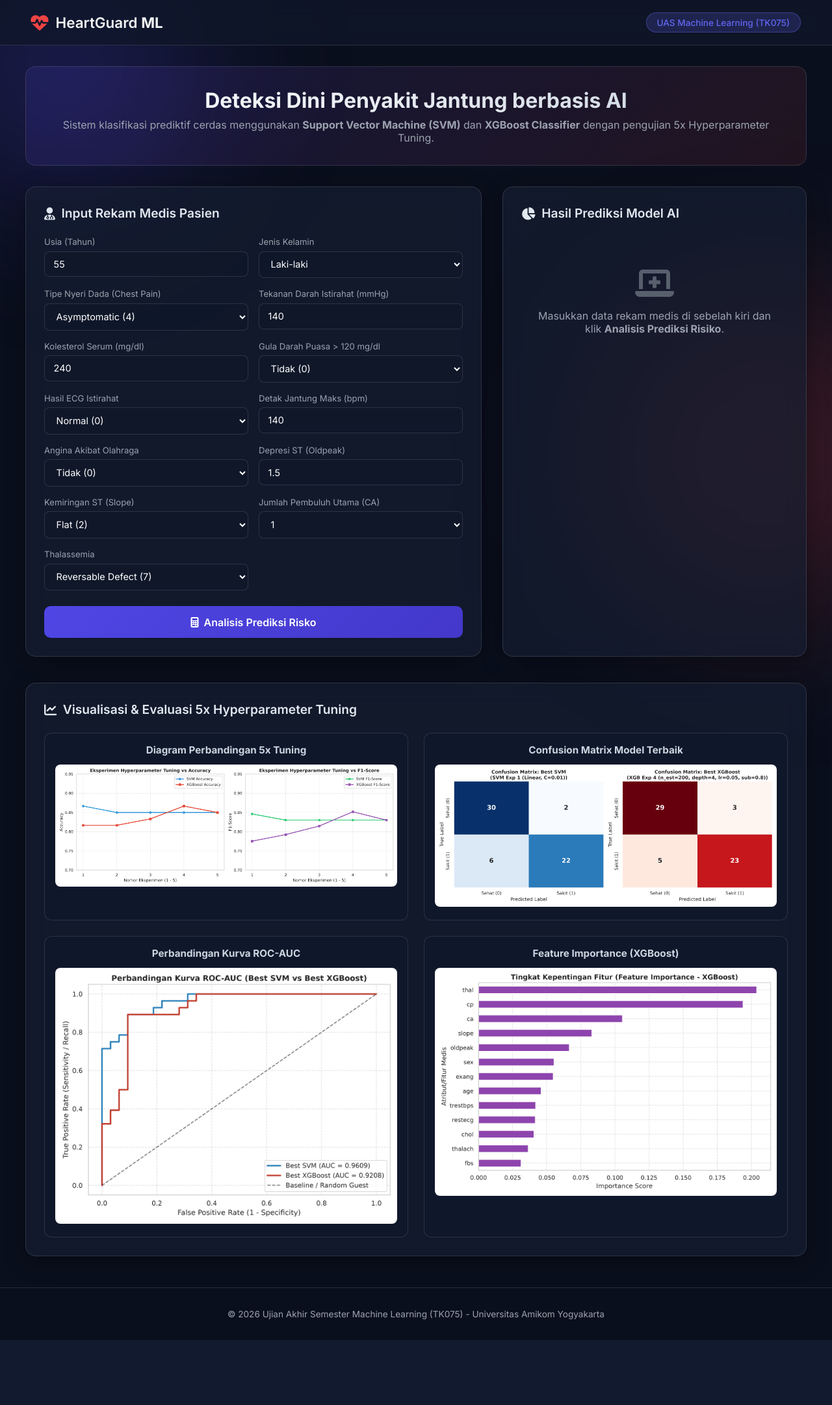
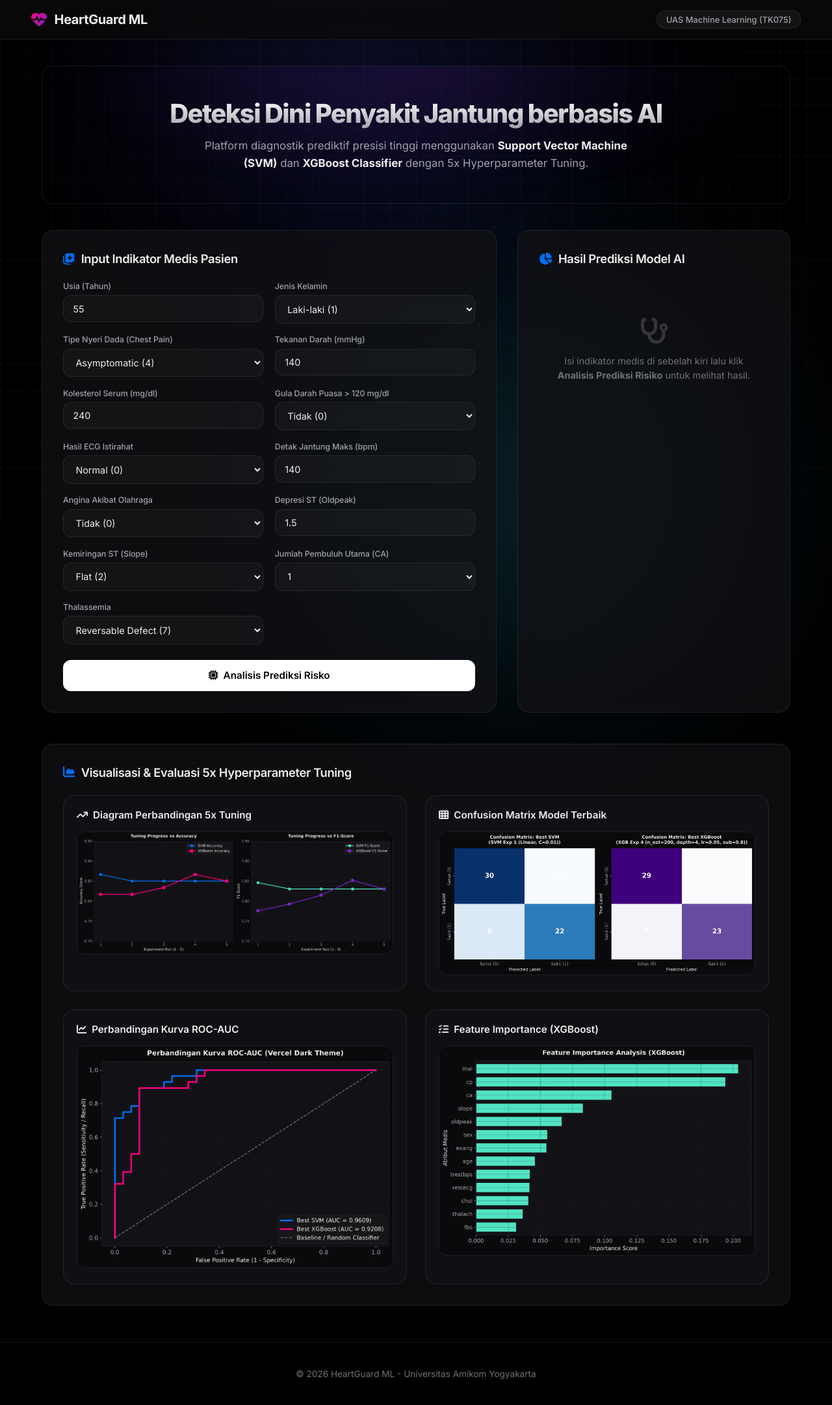
Before and after one commit to Badwolf90/UAS_Machine_Learning, a Flask app: page / in a window 1280 px wide. Shown: the whole page at 65% size. Before the commit the page ends 2063 px from the top, so only its background shows below. Run offline with Flask 3, Linux system fonts and the light colour scheme; parts of the project's set-up code (start-up, migrations or seed data) failed here and were passed over.

Commit message:
Upgrade UI & Chart visual design to Vercel and Notion modern dark theme aesthetic

```diff
--- a/static/css/style.css
+++ b/static/css/style.css
@@ -1,152 +1,206 @@
+/* Vercel & Notion Inspired Ultra-Modern Dark Aesthetics */
 :root {
-    --bg-dark: #0a0f1d;
-    --card-bg: rgba(22, 31, 52, 0.65);
-    --border-color: rgba(255, 255, 255, 0.12);
-    --primary-color: #4f46e5;
-    --primary-glow: #6366f1;
-    --accent-red: #ef4444;
-    --accent-green: #10b981;
-    --text-main: #f3f4f6;
-    --text-muted: #9ca3af;
+    --bg-main: #000000;
+    --bg-surface: #0a0a0c;
+    --bg-card: rgba(18, 18, 22, 0.75);
+    --bg-card-hover: rgba(26, 26, 32, 0.85);
+    --border-subtle: rgba(255, 255, 255, 0.08);
+    --border-glow: rgba(255, 255, 255, 0.16);
+
+    --vercel-blue: #0070f3;
+    --vercel-cyan: #50e3c2;
+    --vercel-purple: #7928ca;
+    --vercel-pink: #ff0080;
+
+    --accent-success: #10b981;
+    --accent-danger: #ef4444;
+    --accent-warning: #f59e0b;
+
+    --text-primary: #ededed;
+    --text-secondary: #a1a1aa;
+    --text-muted: #71717a;
+
+    --radius-sm: 8px;
+    --radius-md: 12px;
+    --radius-lg: 18px;
+    --font-family: 'Inter', -apple-system, BlinkMacSystemFont, 'Segoe UI', Roboto, sans-serif;
 }
 
 * {
     box-sizing: border-box;
     margin: 0;
     padding: 0;
-    font-family: 'Inter', sans-serif;
+    font-family: var(--font-family);
+    -webkit-font-smoothing: antialiased;
 }
 
 body {
-    background-color: var(--bg-dark);
-    color: var(--text-main);
+    background-color: var(--bg-main);
+    color: var(--text-primary);
     min-height: 100vh;
     overflow-x: hidden;
     position: relative;
 }
 
-.background-glob {
+/* Background Vercel Mesh Grid */
+body::before {
+    content: '';
     position: fixed;
-    border-radius: 50%;
-    filter: blur(120px);
-    z-index: -1;
+    top: 0;
+    left: 0;
+    width: 100%;
+    height: 100%;
+    background-image:
+        linear-gradient(to right, rgba(255, 255, 255, 0.03) 1px, transparent 1px),
+        linear-gradient(to bottom, rgba(255, 255, 255, 0.03) 1px, transparent 1px);
+    background-size: 40px 40px;
+    z-index: -2;
+    pointer-events: none;
 }
 
-.glob-1 {
-    width: 400px;
-    height: 400px;
-    background: rgba(79, 70, 229, 0.25);
-    top: -100px;
-    left: -100px;
+.ambient-glow {
+    position: fixed;
+    width: 600px;
+    height: 600px;
+    border-radius: 50%;
+    filter: blur(140px);
+    opacity: 0.18;
+    z-index: -1;
+    pointer-events: none;
 }
 
-.glob-2 {
-    width: 500px;
-    height: 500px;
-    background: rgba(239, 68, 68, 0.2);
-    bottom: -150px;
-    right: -150px;
+.glow-top {
+    top: -200px;
+    left: 20%;
+    background: radial-gradient(circle, var(--vercel-purple), var(--vercel-blue));
 }
 
+.glow-bottom {
+    bottom: -250px;
+    right: 15%;
+    background: radial-gradient(circle, var(--vercel-cyan), var(--vercel-blue));
+}
+
+/* Header & Navbar */
 .navbar {
     display: flex;
     justify-content: space-between;
     align-items: center;
-    padding: 1.2rem 3rem;
-    background: rgba(15, 23, 42, 0.8);
-    backdrop-filter: blur(12px);
-    border-bottom: 1px solid var(--border-color);
+    padding: 1rem 3rem;
+    background: rgba(10, 10, 12, 0.8);
+    backdrop-filter: blur(16px);
+    border-bottom: 1px solid var(--border-subtle);
+    position: sticky;
+    top: 0;
+    z-index: 100;
 }
 
 .logo {
     display: flex;
     align-items: center;
     gap: 0.75rem;
-    font-size: 1.4rem;
-    font-weight: 600;
+    font-size: 1.25rem;
+    font-weight: 700;
+    letter-spacing: -0.02em;
 }
 
-.logo-icon {
-    color: var(--accent-red);
-    font-size: 1.6rem;
-    animation: pulse 1.8s infinite;
-}
-
-@keyframes pulse {
-    0% { transform: scale(1); }
-    50% { transform: scale(1.15); }
-    100% { transform: scale(1); }
+.logo i {
+    background: linear-gradient(135deg, var(--vercel-pink), var(--vercel-purple));
+    -webkit-background-clip: text;
+    -webkit-text-fill-color: transparent;
+    font-size: 1.5rem;
 }
 
 .badge-tag {
-    background: rgba(99, 102, 241, 0.2);
-    color: var(--primary-glow);
-    border: 1px solid rgba(99, 102, 241, 0.4);
-    padding: 0.4rem 1rem;
+    background: rgba(255, 255, 255, 0.05);
+    border: 1px solid var(--border-subtle);
+    color: var(--text-secondary);
+    padding: 0.35rem 0.85rem;
     border-radius: 20px;
-    font-size: 0.85rem;
+    font-size: 0.8rem;
     font-weight: 500;
 }
 
 .container {
-    max-width: 1250px;
-    margin: 2rem auto;
+    max-width: 1200px;
+    margin: 2.5rem auto;
     padding: 0 1.5rem;
 }
 
+/* Vercel Style Hero */
 .hero-card {
     text-align: center;
-    margin-bottom: 2rem;
-    padding: 2rem;
-    background: linear-gradient(135deg, rgba(79, 70, 229, 0.15), rgba(239, 68, 68, 0.1));
-    border-radius: 16px;
-    border: 1px solid var(--border-color);
+    padding: 3rem 2rem;
+    margin-bottom: 2.5rem;
+    background: radial-gradient(ellipse at top, rgba(121, 40, 202, 0.12), transparent 70%);
+    border-radius: var(--radius-lg);
+    border: 1px solid var(--border-subtle);
 }
 
 .hero-card h1 {
-    font-size: 2rem;
-    font-weight: 700;
-    margin-bottom: 0.5rem;
-    background: linear-gradient(to right, #ffffff, #cbd5e1);
+    font-size: 2.5rem;
+    font-weight: 800;
+    letter-spacing: -0.04em;
+    margin-bottom: 0.75rem;
+    background: linear-gradient(180deg, #ffffff 0%, #a1a1aa 100%);
     -webkit-background-clip: text;
     -webkit-text-fill-color: transparent;
 }
 
 .hero-card p {
-    color: var(--text-muted);
-    font-size: 1rem;
+    color: var(--text-secondary);
+    font-size: 1.05rem;
+    max-width: 700px;
+    margin: 0 auto;
+    line-height: 1.6;
 }
 
+.hero-card p strong {
+    color: var(--text-primary);
+}
+
+/* Dashboard Layout */
 .dashboard-grid {
     display: grid;
-    grid-template-columns: 1.2fr 0.8fr;
+    grid-template-columns: 1.25fr 0.75fr;
     gap: 2rem;
-    margin-bottom: 2.5rem;
+    margin-bottom: 3rem;
 }
 
 .glass-card {
-    background: var(--card-bg);
-    backdrop-filter: blur(16px);
-    border: 1px solid var(--border-color);
-    border-radius: 16px;
-    padding: 1.75rem;
-    box-shadow: 0 8px 32px 0 rgba(0, 0, 0, 0.37);
+    background: var(--bg-card);
+    backdrop-filter: blur(20px);
+    border: 1px solid var(--border-subtle);
+    border-radius: var(--radius-lg);
+    padding: 2rem;
+    transition: all 0.3s cubic-bezier(0.16, 1, 0.3, 1);
 }
 
-.glass-card h2 {
-    font-size: 1.2rem;
+.glass-card:hover {
+    border-color: var(--border-glow);
+    box-shadow: 0 12px 40px rgba(0, 0, 0, 0.4);
+}
+
+.card-title {
+    font-size: 1.15rem;
     font-weight: 600;
+    letter-spacing: -0.02em;
     margin-bottom: 1.5rem;
     display: flex;
     align-items: center;
     gap: 0.6rem;
-    color: #e2e8f0;
+    color: var(--text-primary);
 }
 
+.card-title i {
+    color: var(--vercel-blue);
+}
+
+/* Form Controls - Notion Style */
 .form-grid {
     display: grid;
     grid-template-columns: repeat(2, 1fr);
-    gap: 1rem;
+    gap: 1.1rem;
     margin-bottom: 1.5rem;
 }
 
@@ -157,81 +211,96 @@ body {
 }
 
 .input-group label {
-    font-size: 0.82rem;
-    color: var(--text-muted);
-
+    font-size: 0.78rem;
+    font-weight: 500;
+    color: var(--text-secondary);
+    letter-spacing: -0.01em;
 }
 
 .input-group input, .input-group select {
-    background: rgba(15, 23, 42, 0.7);
-    border: 1px solid var(--border-color);
-    color: #fff;
-    padding: 0.65rem 0.85rem;
-    border-radius: 8px;
+    background: rgba(255, 255, 255, 0.03);
+    border: 1px solid var(--border-subtle);
+    color: var(--text-primary);
+    padding: 0.7rem 0.9rem;
+    border-radius: var(--radius-md);
     font-size: 0.9rem;
     outline: none;
-    transition: all 0.3s ease;
+    transition: all 0.2s ease;
+}
+
+.input-group input:hover, .input-group select:hover {
+    border-color: rgba(255, 255, 255, 0.2);
 }
 
 .input-group input:focus, .input-group select:focus {
-    border-color: var(--primary-glow);
-    box-shadow: 0 0 0 3px rgba(99, 102, 241, 0.25);
+    border-color: var(--vercel-blue);
+    background: rgba(0, 112, 243, 0.05);
+    box-shadow: 0 0 0 4px rgba(0, 112, 243, 0.15);
 }
 
-.btn-primary {
+/* Action Button */
+.btn-submit {
     width: 100%;
-    background: linear-gradient(135deg, var(--primary-color), #4338ca);
-    color: white;
+    background: #ffffff;
+    color: #000000;
     border: none;
     padding: 0.9rem;
-    border-radius: 10px;
+    border-radius: var(--radius-md);
     font-weight: 600;
-    font-size: 1rem;
+    font-size: 0.95rem;
     cursor: pointer;
-    transition: all 0.3s ease;
+    transition: all 0.25s ease;
     display: flex;
     justify-content: center;
     align-items: center;
     gap: 0.5rem;
 }
 
-.btn-primary:hover {
-    background: linear-gradient(135deg, var(--primary-glow), #4f46e5);
-    transform: translateY(-2px);
-    box-shadow: 0 6px 20px rgba(99, 102, 241, 0.4);
+.btn-submit:hover {
+    background: #e4e4e7;
+    transform: translateY(-1px);
+    box-shadow: 0 6px 20px rgba(255, 255, 255, 0.2);
 }
 
+/* Results Display */
 .result-placeholder {
     text-align: center;
-    padding: 3rem 1rem;
+    padding: 3.5rem 1.5rem;
     color: var(--text-muted);
 }
 
 .result-placeholder i {
-    font-size: 3rem;
+    font-size: 2.5rem;
     margin-bottom: 1rem;
-    opacity: 0.5;
+    opacity: 0.4;
+}
+
+.result-placeholder p {
+    font-size: 0.9rem;
+    line-height: 1.5;
 }
 
 .verdict-banner {
-    padding: 1.2rem;
-    border-radius: 12px;
+    padding: 1.25rem;
+    border-radius: var(--radius-md);
     text-align: center;
-    font-size: 1.1rem;
+    font-size: 1.05rem;
     font-weight: 700;
+    letter-spacing: -0.01em;
     margin-bottom: 1.5rem;
+    backdrop-filter: blur(10px);
 }
 
 .verdict-banner.danger {
-    background: rgba(239, 68, 68, 0.2);
-    border: 1px solid rgba(239, 68, 68, 0.5);
-    color: #fca5a5;
+    background: rgba(239, 68, 68, 0.12);
+    border: 1px solid rgba(239, 68, 68, 0.35);
+    color: #f87171;
 }
 
 .verdict-banner.success {
-    background: rgba(16, 185, 129, 0.2);
-    border: 1px solid rgba(16, 185, 129, 0.5);
-    color: #6ee7b7;
+    background: rgba(16, 185, 129, 0.12);
+    border: 1px solid rgba(16, 185, 129, 0.35);
+    color: #34d399;
 }
 
 .model-comparison {
@@ -240,65 +309,85 @@ body {
     gap: 1rem;
 }
 
-.model-box {
-    padding: 1.2rem;
-    border-radius: 12px;
-    background: rgba(15, 23, 42, 0.6);
-    border: 1px solid var(--border-color);
+.model-card {
+    padding: 1.25rem;
+    border-radius: var(--radius-md);
+    background: rgba(255, 255, 255, 0.02);
+    border: 1px solid var(--border-subtle);
+    transition: all 0.2s ease;
+}
+
+.model-card:hover {
+    background: rgba(255, 255, 255, 0.04);
 }
 
 .model-name {
-    font-size: 0.9rem;
-    color: var(--text-muted);
+    font-size: 0.85rem;
+    color: var(--text-secondary);
     margin-bottom: 0.4rem;
+    display: flex;
+    align-items: center;
+    gap: 0.4rem;
 }
 
-.model-label {
-    font-size: 1.2rem;
+.model-val {
+    font-size: 1.3rem;
     font-weight: 700;
-    color: #fff;
+    color: var(--text-primary);
 }
 
 .model-prob {
-    font-size: 0.85rem;
-    color: var(--primary-glow);
-    margin-top: 0.2rem;
+    font-size: 0.82rem;
+    color: var(--vercel-cyan);
+    margin-top: 0.25rem;
+    font-weight: 500;
 }
 
+/* Visual Evaluation Charts */
 .section-charts {
-    margin-bottom: 3rem;
+    margin-bottom: 3.5rem;
 }
 
 .charts-grid {
     display: grid;
     grid-template-columns: repeat(2, 1fr);
-    gap: 1.5rem;
+    gap: 1.75rem;
 }
 
-.chart-item {
-    background: rgba(15, 23, 42, 0.6);
-    padding: 1rem;
-    border-radius: 12px;
-    border: 1px solid var(--border-color);
-    text-align: center;
+.chart-card {
+    background: var(--bg-card);
+    border-radius: var(--radius-lg);
+    border: 1px solid var(--border-subtle);
+    padding: 1.25rem;
+    transition: all 0.3s ease;
 }
 
-.chart-item h4 {
-    font-size: 0.95rem;
-    margin-bottom: 0.8rem;
-    color: #cbd5e1;
+.chart-card:hover {
+    border-color: var(--border-glow);
+    transform: translateY(-2px);
 }
 
-.chart-item img {
+.chart-card h4 {
+    font-size: 0.95rem;
+    font-weight: 600;
+    color: var(--text-primary);
+    margin-bottom: 1rem;
+    display: flex;
+    align-items: center;
+    gap: 0.5rem;
+}
+
+.chart-card img {
     width: 100%;
     height: auto;
-    border-radius: 8px;
+    border-radius: var(--radius-md);
+    border: 1px solid rgba(255, 255, 255, 0.05);
 }
 
 .footer {
     text-align: center;
-    padding: 2rem;
-    border-top: 1px solid var(--border-color);
+    padding: 2.5rem;
+    border-top: 1px solid var(--border-subtle);
     color: var(--text-muted);
     font-size: 0.85rem;
 }
--- a/templates/index.html
+++ b/templates/index.html
@@ -3,36 +3,36 @@
 <head>
     <meta charset="UTF-8">
     <meta name="viewport" content="width=device-width, initial-scale=1.0">
-    <title>HeartGuard ML - Machine Learning UAS Project</title>
-    <link href="https://fonts.googleapis.com/css2?family=Inter:wght@300;400;500;600;700&display=swap" rel="stylesheet">
+    <title>HeartGuard ML - Intelligent Cardiovascular Diagnostic Platform</title>
+    <link href="https://fonts.googleapis.com/css2?family=Inter:wght@300;400;500;600;700;800&display=swap" rel="stylesheet">
     <link rel="stylesheet" href="https://cdnjs.cloudflare.com/ajax/libs/font-awesome/6.4.0/css/all.min.css">
     <link rel="stylesheet" href="{{ url_for('static', filename='css/style.css') }}">
 </head>
 <body>
-    <div class="background-glob glob-1"></div>
-    <div class="background-glob glob-2"></div>
+    <div class="ambient-glow glow-top"></div>
+    <div class="ambient-glow glow-bottom"></div>
 
     <header class="navbar">
         <div class="logo">
-            <i class="fa-solid fa-heart-pulse logo-icon"></i>
+            <i class="fa-solid fa-heart-pulse"></i>
             <span>HeartGuard <strong>ML</strong></span>
         </div>
         <div class="badge-tag">UAS Machine Learning (TK075)</div>
     </header>
 
     <main class="container">
-        <!-- Hero Section -->
+        <!-- Vercel-Style Hero -->
         <section class="hero-card">
             <h1>Deteksi Dini Penyakit Jantung berbasis AI</h1>
-            <p>Sistem klasifikasi prediktif cerdas menggunakan <strong>Support Vector Machine (SVM)</strong> dan <strong>XGBoost Classifier</strong> dengan pengujian 5x Hyperparameter Tuning.</p>
+            <p>Platform diagnostik prediktif presisi tinggi menggunakan <strong>Support Vector Machine (SVM)</strong> dan <strong>XGBoost Classifier</strong> dengan 5x Hyperparameter Tuning.</p>
         </section>
 
         <!-- Main Dashboard Grid -->
         <div class="dashboard-grid">
 
-            <!-- Form Inputs -->
-            <div class="glass-card form-card">
-                <h2><i class="fa-solid fa-user-doctor"></i> Input Rekam Medis Pasien</h2>
+            <!-- Input Form -->
+            <div class="glass-card">
+                <div class="card-title"><i class="fa-solid fa-notes-medical"></i> Input Indikator Medis Pasien</div>
                 <form id="predictionForm">
                     <div class="form-grid">
                         <div class="input-group">
@@ -42,8 +42,8 @@
                         <div class="input-group">
                             <label>Jenis Kelamin</label>
                             <select name="sex" required>
-                                <option value="1">Laki-laki</option>
-                                <option value="0">Perempuan</option>
+                                <option value="1">Laki-laki (1)</option>
+                                <option value="0">Perempuan (0)</option>
                             </select>
                         </div>
                         <div class="input-group">
@@ -56,7 +56,7 @@
                             </select>
                         </div>
                         <div class="input-group">
-                            <label>Tekanan Darah Istirahat (mmHg)</label>
+                            <label>Tekanan Darah (mmHg)</label>
                             <input type="number" name="trestbps" value="140" required>
                         </div>
                         <div class="input-group">
@@ -119,18 +119,18 @@
                             </select>
                         </div>
                     </div>
-                    <button type="submit" class="btn-primary">
-                        <i class="fa-solid fa-calculator"></i> Analisis Prediksi Risko
+                    <button type="submit" class="btn-submit">
+                        <i class="fa-solid fa-microchip"></i> Analisis Prediksi Risko
                     </button>
                 </form>
             </div>
 
-            <!-- Prediction Results -->
-            <div class="glass-card result-card" id="resultContainer">
-                <h2><i class="fa-solid fa-chart-pie"></i> Hasil Prediksi Model AI</h2>
+            <!-- Prediction Output Card -->
+            <div class="glass-card">
+                <div class="card-title"><i class="fa-solid fa-chart-pie"></i> Hasil Prediksi Model AI</div>
                 <div class="result-placeholder" id="placeholder">
-                    <i class="fa-solid fa-laptop-medical"></i>
-                    <p>Masukkan data rekam medis di sebelah kiri dan klik <strong>Analisis Prediksi Risiko</strong>.</p>
+                    <i class="fa-solid fa-stethoscope"></i>
+                    <p>Isi indikator medis di sebelah kiri lalu klik <strong>Analisis Prediksi Risiko</strong> untuk melihat hasil.</p>
                 </div>
                 <div class="result-content" id="resultContent" style="display: none;">
                     <div class="verdict-banner" id="verdictBanner">
@@ -138,15 +138,15 @@
                     </div>
 
                     <div class="model-comparison">
-                        <div class="model-box svm-box">
-                            <div class="model-name"><i class="fa-solid fa-microchip"></i> Support Vector Machine</div>
-                            <div class="model-label" id="svmLabel">POSITIF</div>
-                            <div class="model-prob">Probabilitas: <span id="svmProb">0%</span></div>
+                        <div class="model-card">
+                            <div class="model-name"><i class="fa-solid fa-shield-halved"></i> Support Vector Machine</div>
+                            <div class="model-val" id="svmLabel">POSITIF</div>
+                            <div class="model-prob">Estimasi Probabilitas: <span id="svmProb">0%</span></div>
                         </div>
-                        <div class="model-box xgb-box">
+                        <div class="model-card">
                             <div class="model-name"><i class="fa-solid fa-bolt"></i> XGBoost Classifier</div>
-                            <div class="model-label" id="xgbLabel">POSITIF</div>
-                            <div class="model-prob">Probabilitas: <span id="xgbProb">0%</span></div>
+                            <div class="model-val" id="xgbLabel">POSITIF</div>
+                            <div class="model-prob">Estimasi Probabilitas: <span id="xgbProb">0%</span></div>
                         </div>
                     </div>
                 </div>
@@ -156,30 +156,30 @@
 
         <!-- Evaluation Charts Section -->
         <section class="glass-card section-charts">
-            <h2><i class="fa-solid fa-chart-line"></i> Visualisasi & Evaluasi 5x Hyperparameter Tuning</h2>
+            <div class="card-title"><i class="fa-solid fa-chart-area"></i> Visualisasi & Evaluasi 5x Hyperparameter Tuning</div>
             <div class="charts-grid">
-                <div class="chart-item">
-                    <h4>Diagram Perbandingan 5x Tuning</h4>
-                    <img src="{{ url_for('static', filename='images/hyperparameter_tuning_experiments.png') }}" alt="Experiments Chart" onerror="this.src='/images/hyperparameter_tuning_experiments.png'">
+                <div class="chart-card">
+                    <h4><i class="fa-solid fa-arrow-trend-up"></i> Diagram Perbandingan 5x Tuning</h4>
+                    <img src="{{ url_for('static', filename='images/hyperparameter_tuning_experiments.png') }}" alt="Experiments Chart">
                 </div>
-                <div class="chart-item">
-                    <h4>Confusion Matrix Model Terbaik</h4>
-                    <img src="{{ url_for('static', filename='images/confusion_matrices.png') }}" alt="Confusion Matrices" onerror="this.src='/images/confusion_matrices.png'">
+                <div class="chart-card">
+                    <h4><i class="fa-solid fa-table-cells"></i> Confusion Matrix Model Terbaik</h4>
+                    <img src="{{ url_for('static', filename='images/confusion_matrices.png') }}" alt="Confusion Matrices">
                 </div>
-                <div class="chart-item">
-                    <h4>Perbandingan Kurva ROC-AUC</h4>
-                    <img src="{{ url_for('static', filename='images/roc_auc_curves.png') }}" alt="ROC Curve" onerror="this.src='/images/roc_auc_curves.png'">
+                <div class="chart-card">
+                    <h4><i class="fa-solid fa-chart-line"></i> Perbandingan Kurva ROC-AUC</h4>
+                    <img src="{{ url_for('static', filename='images/roc_auc_curves.png') }}" alt="ROC Curve">
                 </div>
-                <div class="chart-item">
-                    <h4>Feature Importance (XGBoost)</h4>
-                    <img src="{{ url_for('static', filename='images/feature_importance.png') }}" alt="Feature Importance" onerror="this.src='/images/feature_importance.png'">
+                <div class="chart-card">
+                    <h4><i class="fa-solid fa-list-check"></i> Feature Importance (XGBoost)</h4>
+                    <img src="{{ url_for('static', filename='images/feature_importance.png') }}" alt="Feature Importance">
                 </div>
             </div>
         </section>
     </main>
 
     <footer class="footer">
-        <p>&copy; 2026 Ujian Akhir Semester Machine Learning (TK075) - Universitas Amikom Yogyakarta</p>
+        <p>&copy; 2026 HeartGuard ML - Universitas Amikom Yogyakarta</p>
     </footer>
 
     <script>
@@ -203,10 +203,10 @@
 
                     if (res.summary.risk_level === 'Tinggi') {
                         banner.className = 'verdict-banner danger';
-                        verdictText.innerText = '⚠️ RISK LEVEL: TINGGI (Sakit Jantung)';
+                        verdictText.innerText = '⚠️ RISK LEVEL: TINGGI (Indikasi Penyakit Jantung)';
                     } else {
                         banner.className = 'verdict-banner success';
-                        verdictText.innerText = '✅ RISK LEVEL: RENDAH (Kondisi Sehat)';
+                        verdictText.innerText = '✅ RISK LEVEL: RENDAH (Kondisi Normal)';
                     }
 
                     document.getElementById('svmLabel').innerText = res.svm.label;
```
Also changed, not shown: src/train_and_evaluate.py (+54 -44 lines), static/images/confusion_matrices.png, static/images/feature_importance.png, static/images/hyperparameter_tuning_experiments.png, static/images/roc_auc_curves.png.
